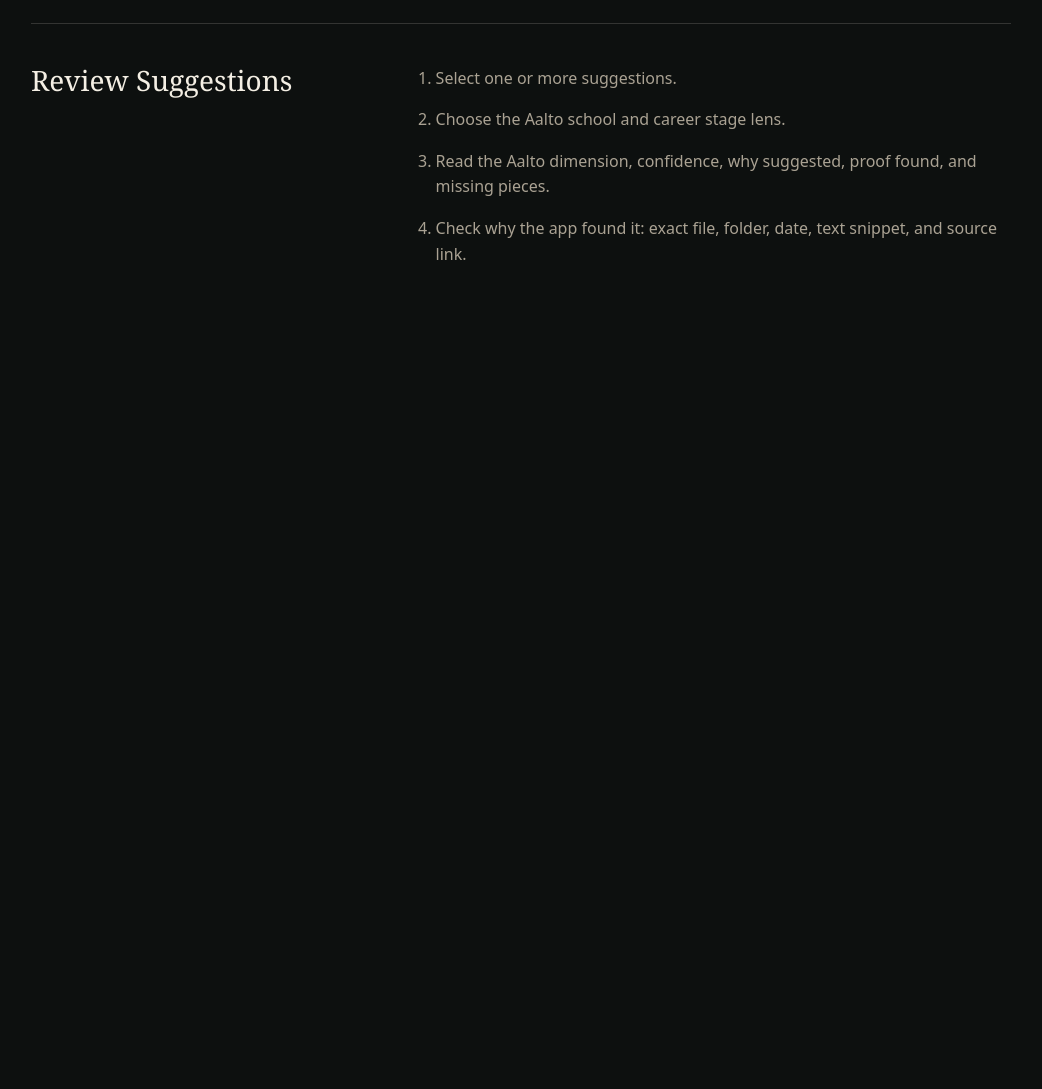
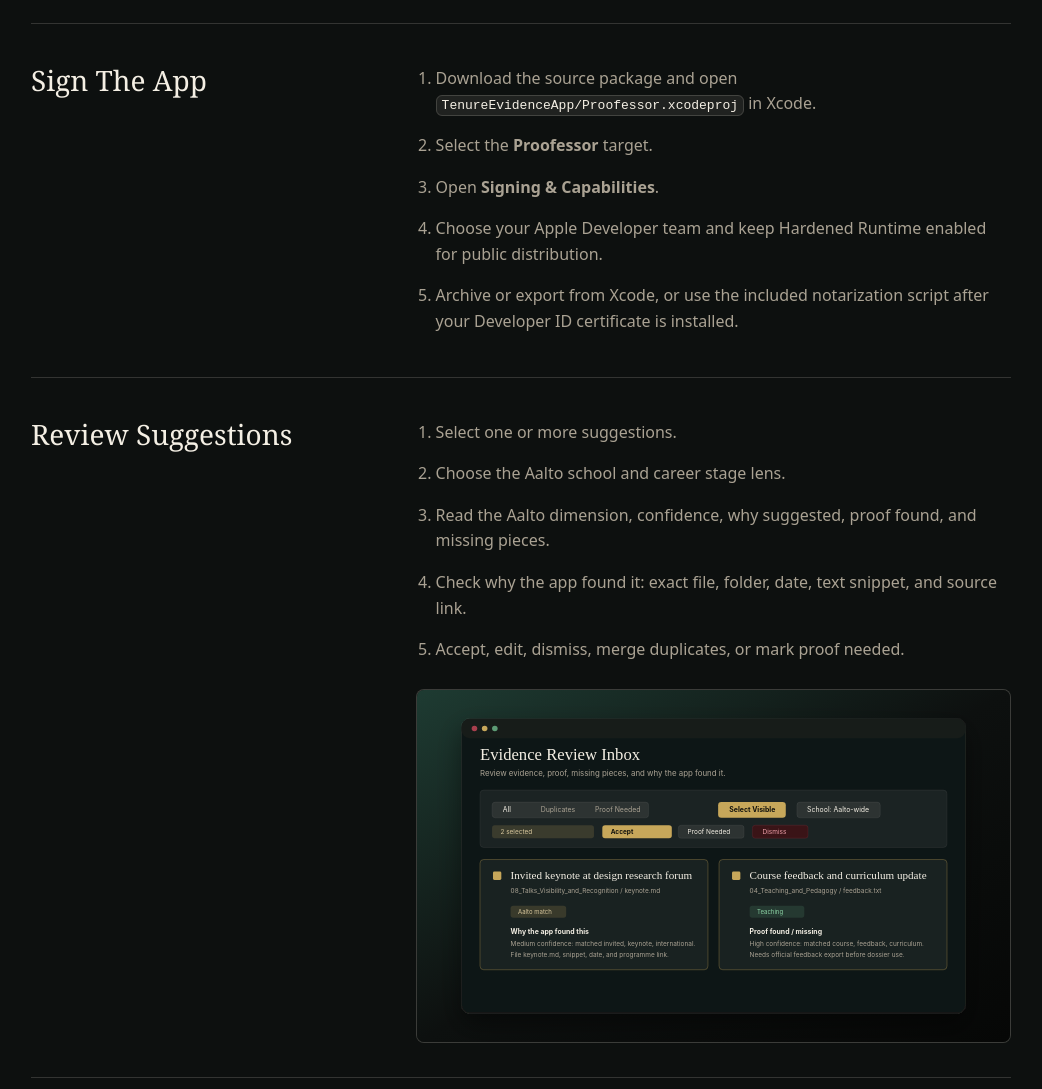
Before and after one commit to tdufva/Proofessor, a plain HTML site: page docs.html in a window 1280 px wide. Shown: the part 1000-2089 px from the top of the page, without its empty margins (119-1161 px from the left). Drawn offline with Linux system fonts and the light colour scheme.

Commit message:
Include Xcode signing project in source package

```diff
--- a/docs.html
+++ b/docs.html
@@ -142,6 +142,19 @@
     </section>
 
     <section>
+      <h2>Sign The App</h2>
+      <div>
+        <ol>
+          <li>Download the source package and open <code>TenureEvidenceApp/Proofessor.xcodeproj</code> in Xcode.</li>
+          <li>Select the <strong>Proofessor</strong> target.</li>
+          <li>Open <strong>Signing &amp; Capabilities</strong>.</li>
+          <li>Choose your Apple Developer team and keep Hardened Runtime enabled for public distribution.</li>
+          <li>Archive or export from Xcode, or use the included notarization script after your Developer ID certificate is installed.</li>
+        </ol>
+      </div>
+    </section>
+
+    <section>
       <h2>Review Suggestions</h2>
       <div>
         <ol>
```
Also changed, not shown: downloads/checksums.txt, 2 other files.
